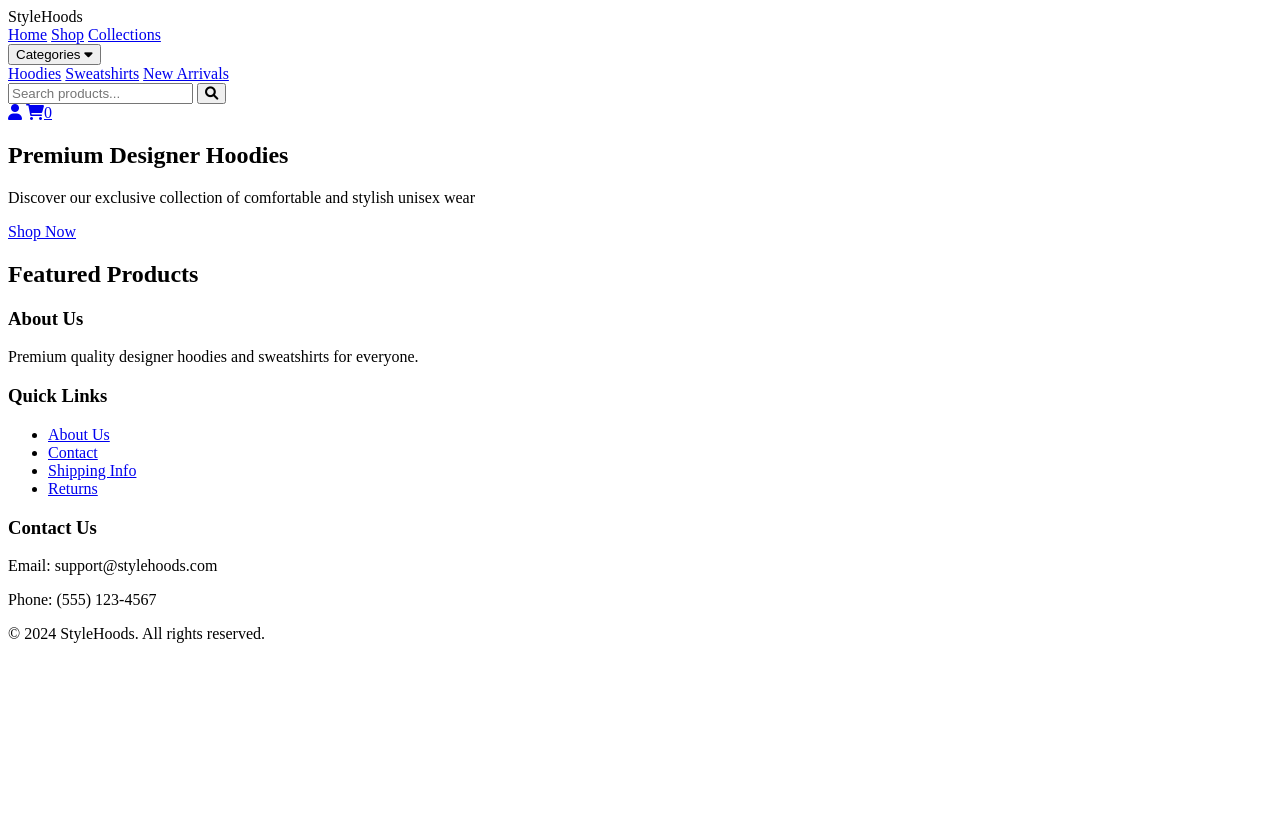
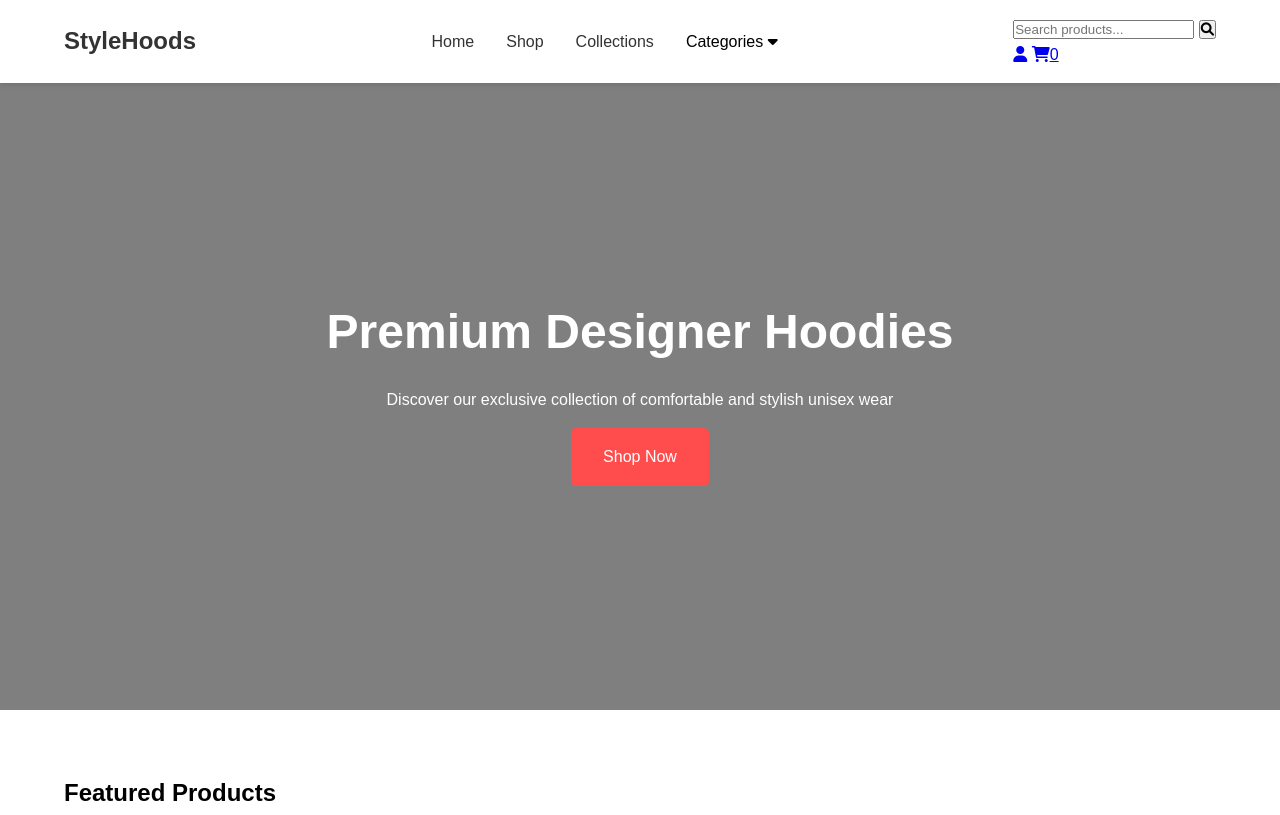
Before and after one commit to rpj9011/MyWebsite, a plain HTML site: page index.html in a window 1280 px wide. Shown: the top 815 px of the page. Drawn offline with Linux system fonts and the light colour scheme; a script that the page names is missing.

Commit message:
Update index.html
CSS Link Updated

```diff
--- a/index.html
+++ b/index.html
@@ -4,7 +4,7 @@
     <meta charset="UTF-8">
     <meta name="viewport" content="width=device-width, initial-scale=1.0">
     <title>StyleHoods - Premium Designer Hoodies</title>
-    <link rel="stylesheet" href="styles.css">
+    <link rel="stylesheet" href="ecommerce-styles.css">
     <link rel="stylesheet" href="https://cdnjs.cloudflare.com/ajax/libs/font-awesome/6.0.0/css/all.min.css">
 </head>
 <body>
```
